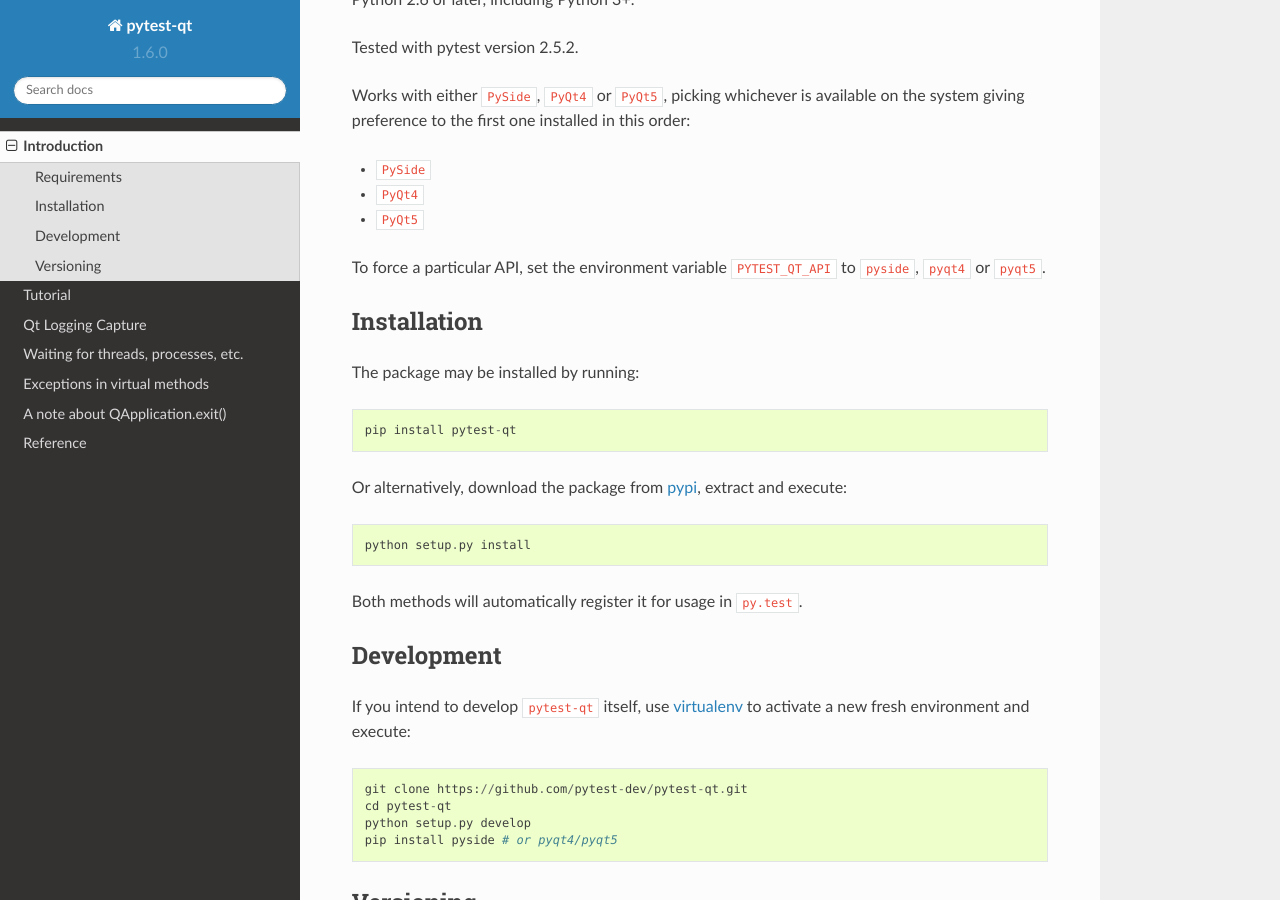
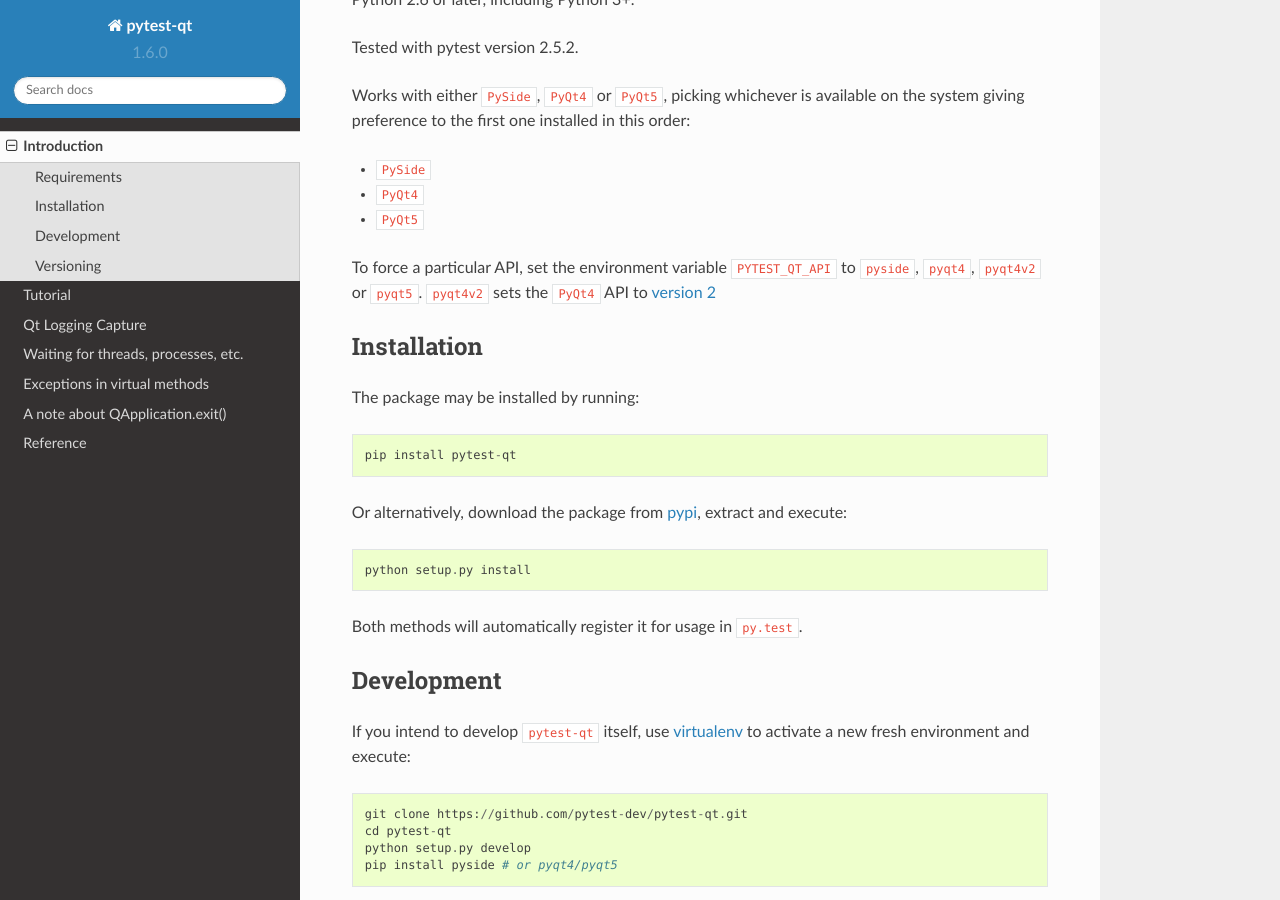
Before and after one commit to pytest-dev/pytest-qt, a Sphinx documentation site: the page built from docs/intro.rst, in a window 1280 px wide and 900 px high, scrolled down 352 px. Built offline with Sphinx 7.4.7 and the Read the Docs theme 2.0.0, drawn with Linux system fonts in a browser that asks for light colours.

Commit message:
document pyqt4 v2 api

```diff
--- a/README.rst
+++ b/README.rst
@@ -69,7 +69,10 @@
 - ``PyQt5``
 
 To force a particular API, set the environment variable ``PYTEST_QT_API`` to
-``pyside``, ``pyqt4`` or ``pyqt5``.
+``pyside``, ``pyqt4``, ``pyqt4v2`` or ``pyqt5``. ``pyqt4v2`` sets the ``PyQt4``
+API to `version 2 <version2>`_
+
+.. _version2: http://pyqt.sourceforge.net/Docs/PyQt4/incompatible_apis.html
 
 Features
 ========
--- a/docs/intro.rst
+++ b/docs/intro.rst
@@ -19,7 +19,10 @@
 - ``PyQt5``
 
 To force a particular API, set the environment variable ``PYTEST_QT_API`` to
-``pyside``, ``pyqt4`` or ``pyqt5``.
+``pyside``, ``pyqt4``, ``pyqt4v2`` or ``pyqt5``. ``pyqt4v2`` sets the ``PyQt4``
+API to `version 2 <version2>`_
+
+.. _version2: http://pyqt.sourceforge.net/Docs/PyQt4/incompatible_apis.html
 
 Installation
 ------------
```
